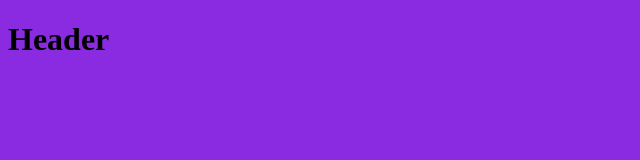
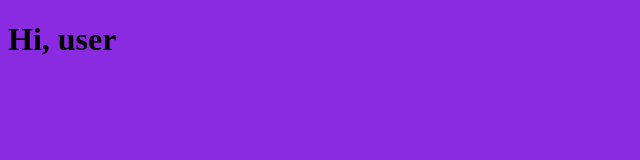
Before and after one commit to oksanalesko/San-kaLsk, a plain HTML site: page index.html in a window 1280 px wide. Shown: the full height of the page, 0-640 px from the left. Drawn offline with Linux system fonts and the light colour scheme.

Commit message:
Update index.html
Додали вітання

```diff
--- a/index.html
+++ b/index.html
@@ -10,7 +10,7 @@
 </head>
 
 <body>
-   <h1>Header</h1>
+   <h1>Hi, user</h1>
 </body>
 
 </html>
```
